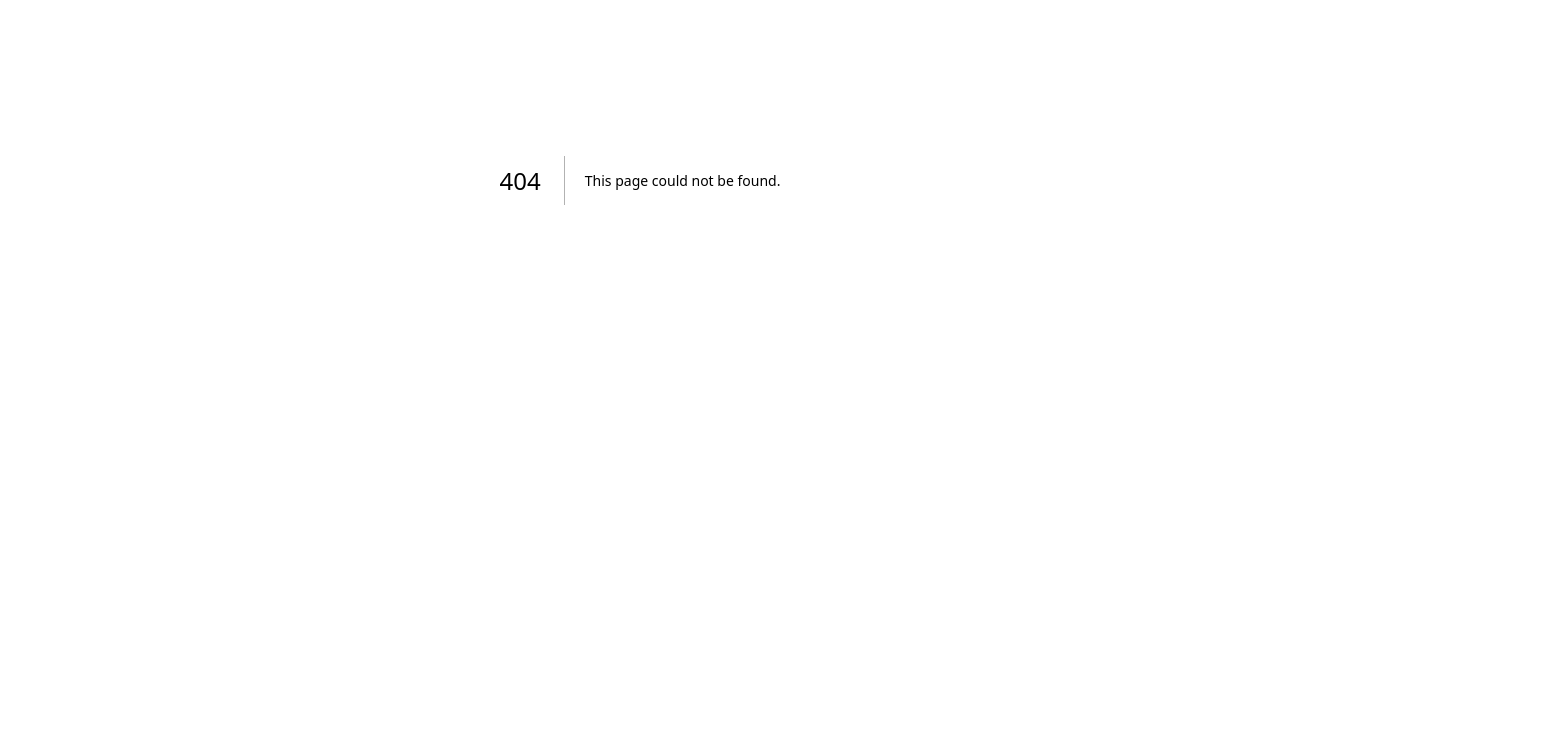
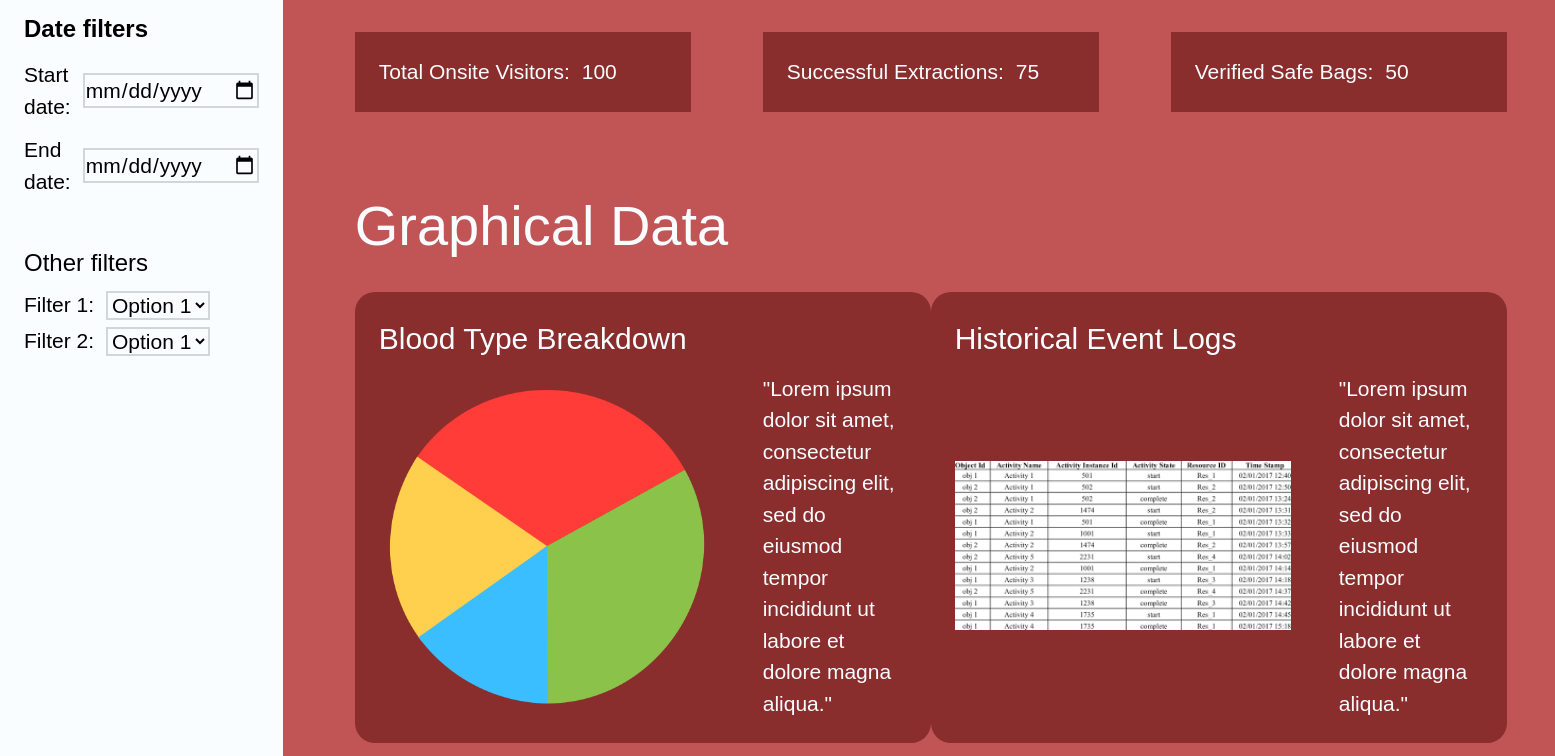
Before and after one commit to RanFrosh/CSSWENG-Blood-Digitalization, a Next.js app in the folder sweng/: page /analytics in a window 1280 px wide. Before the commit this address had no page. Shown: the part 220-976 px from the top of the page, 1555 px wide, since content can reach past the window. Before the commit the page ends 800 px from the top, so only its background shows below. Built offline with nearby package versions, Linux system fonts and the light colour scheme.

Commit message:
feat: refactored analytics page

```diff
--- /dev/null
+++ b/sweng/app/analytics/page.tsx
@@ -0,0 +1,170 @@
+"use client"
+import { supabase } from "@/db/supa";
+import { useRouter } from "next/navigation";
+import Link from "next/link";
+
+import Header from "@/components/Header";
+
+export default function AnalyticsPage() {
+
+    const router = useRouter();
+
+    const goHome = () => {
+        router.push('/');
+    };
+
+
+    return (
+
+        <main className = "flex flex-col min-h-screen bg-[#f9fdff] text-black">
+
+            {/* Header */}
+            <Header/>
+
+            {/* Main Content */}
+            <div className = "flex-1 bg-[#c15555] flex flex-row">
+
+                <div className = "w-[1in] bg-[#c15555]"></div>
+
+                {/* Left Panel */}
+                <div className = "w-[3.25in] bg-[#f9fdff] p-[0.25in] flex flex-col gap-[0.5in]">
+
+                    <h1 className = "text-[42px] font-normal mt-[0.25in]">
+                        Set Filters:
+                    </h1>
+
+                    <div className = "flex flex-col gap-[0.5in]">
+
+                        <div className = "flex flex-col gap-[0.125in]">
+
+                            <h3 className = "text-[24px] font-bold">Date filters</h3>
+
+                            <div className = "flex flex-row text-[21px] items-center gap-[0.125in]">
+                                <label htmlFor = "sdate">Start date:</label>
+                                <input type = "date" className = "border-2 border-gray-300 focus:border-[#8a2d2d]"/>
+                            </div>
+
+                            <div className = "flex flex-row text-[21px] items-center gap-[0.125in]">
+                                <label htmlFor = "edate">End date:</label>
+                                <input type = "date" className = "border-2 border-gray-300 focus:border-[#8a2d2d]"/>
+                            </div>
+
+                        </div>
+
+                    </div>
+
+                    <div className = "flex flex-col gap-[0.125in]">
+
+                        <h3 className = "text-[24px]">Other filters</h3>
+
+                        <div className = "h-[0.25in] flex flex-row text-[21px] items-center gap-[0.125in]">
+
+                            <label htmlFor = "fil1">Filter 1:</label>
+
+                            <select name = "fil1" className = "border-2 border-gray-300 focus:border-[#8a2d2d]">
+                                <option value = "1">Option 1</option>
+                                <option value = "2">Option 2</option>
+                                <option value = "3">Option 3</option>
+                            </select>
+
+                        </div>
+
+                        <div className = "h-[0.25in] flex flex-row text-[21px] items-center gap-[0.125in]">
+
+                            <label htmlFor = "fil2">Filter 2:</label>
+
+                            <select name = "fil2" className = "border-2 border-gray-300 focus:border-[#8a2d2d]">
+                                <option value = "1">Option 1</option>
+                                <option value = "2">Option 2</option>
+                                <option value = "3">Option 3</option>
+                            </select>
+
+                        </div>
+                    </div>
+
+                </div>
+
+                {/* Main Panel */}
+                <div className = "flex-1 bg-[#c15555] p-[0.75in] pr-[0.25in] flex flex-row gap-[0.5in]">
+
+                    <div className = "flex flex-1 flex-col mr-[0.25in] gap-[0.75in]">
+
+                        <h1 className = "text-[56px] mb-[-0.5in] text-[#f9fdff]">Numerical Data</h1>
+
+                        <div className = "flex flex-row justify-between">
+
+                            <div className = "w-[3.5in] flex flex-col bg-[#8a2d2d] gap-[0.125in] p-[0.25in]">
+                                <div className = "flex flex-row text-[21px] text-[#f9fdff] gap-[0.125in] items-center">
+                                    <h3>Total Onsite Visitors:</h3>
+                                    <p>100</p>
+                                </div>
+                            </div>
+
+                            <div className = "w-[3.5in] flex flex-col bg-[#8a2d2d] gap-[0.125in] p-[0.25in]">
+                                <div className = "flex flex-row text-[21px] text-[#f9fdff] gap-[0.125in] items-center">
+                                    <h3>Successful Extractions:</h3>
+                                    <p>75</p>
+                                </div>
+                            </div>
+
+                            <div className = "w-[3.5in] flex flex-col bg-[#8a2d2d] gap-[0.125in] p-[0.25in]">
+                                <div className = "flex flex-row text-[21px] text-[#f9fdff] gap-[0.125in] items-center">
+                                    <h3>Verified Safe Bags:</h3>
+                                    <p>50</p>
+                                </div>
+                            </div>
+
+                        </div>
+
+                        {/* Graphical Data */}
+                        <h1 className = "text-[56px] mb-[-0.5in] text-[#f9fdff]">Graphical Data</h1>
+
+                        <div className = "flex flex-row justify-between">
+
+                            <div className = "w-[6in] flex flex-col bg-[#8a2d2d] rounded-[20px] gap-[0.125in] p-[0.25in]">
+
+                                <h3 className = "text-[30px] text-[#f9fdff]">Blood Type Breakdown</h3>
+
+                                <div className = "flex flex-row items-center gap-[0.5in]">
+                                    <img src = "/images/pie.png" alt="Placeholder Pie Chart" className = "w-[3.5in] h-[3.5in] object-contain"/>
+
+                                    <p className = "text-[21px] text-[#f9fdff]">"Lorem ipsum dolor sit amet, consectetur adipiscing elit,
+                                        sed do eiusmod tempor incididunt ut labore et dolore magna aliqua."
+                                    </p>
+                                </div>
+
+                            </div>
+
+                            <div className = "w-[6in] flex flex-col bg-[#8a2d2d] rounded-[20px] gap-[0.125in] p-[0.25in]">
+
+                                <h3 className = "text-[30px] text-[#f9fdff]">Historical Event Logs</h3>
+
+                                <div className = "flex flex-row items-center gap-[0.5in]">
+                                    <img src = "/images/table.png" alt="Placeholder Table" className = "w-[3.5in] h-[3.5in] object-contain"/>
+
+                                    <p className = "text-[21px] text-[#f9fdff]">"Lorem ipsum dolor sit amet, consectetur adipiscing elit,
+                                        sed do eiusmod tempor incididunt ut labore et dolore magna aliqua."
+                                    </p>
+                                </div>
+
+                            </div>
+
+                        </div>
+
+                    </div>
+
+                </div>
+
+            </div>
+
+            <div className = "border-t-[5px] border-[#c15555] bg-[#8a2d2d] flex-1">
+
+                <div className = "p-[0.125in] items-center text-[#f9fdff]">
+
+                </div>
+            </div>
+
+        </main>
+
+    );
+}
```
Also changed, not shown: sweng/public/images/pie.png (added), sweng/public/images/table.png (added).
